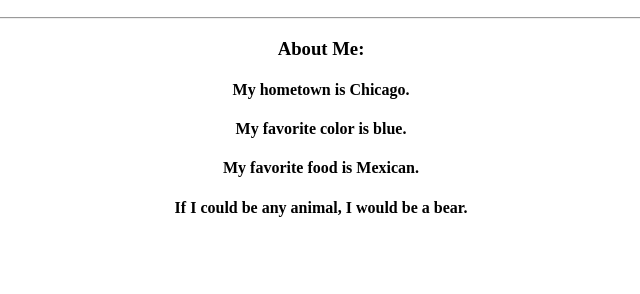
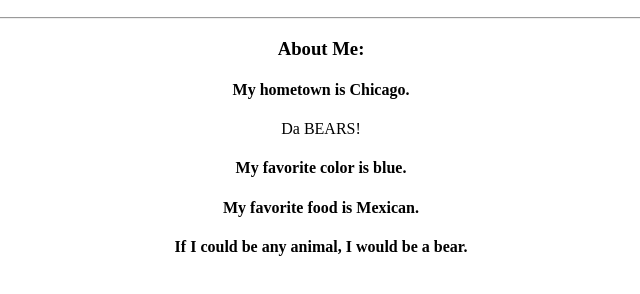
Before and after one commit to nawright16/Repo_2, a plain HTML site: page index.html in a window 1280 px wide. Shown: the part 110-404 px from the top of the page, without its empty margins (319-959 px from the left). Drawn offline with Linux system fonts and the light colour scheme.

Commit message:
Adding new placeholder text

```diff
--- a/index.html
+++ b/index.html
@@ -12,6 +12,7 @@
 				<hr>
 				<h3>About Me:</h3>
 					<h4>My hometown is Chicago.</h4>
+					<p>Da BEARS!</p>
 					<h4>My favorite color is blue.</h4>
 					<h4>My favorite food is Mexican.</h4>
 					<h4>If I could be any animal, I would be a bear.</h4>
```
